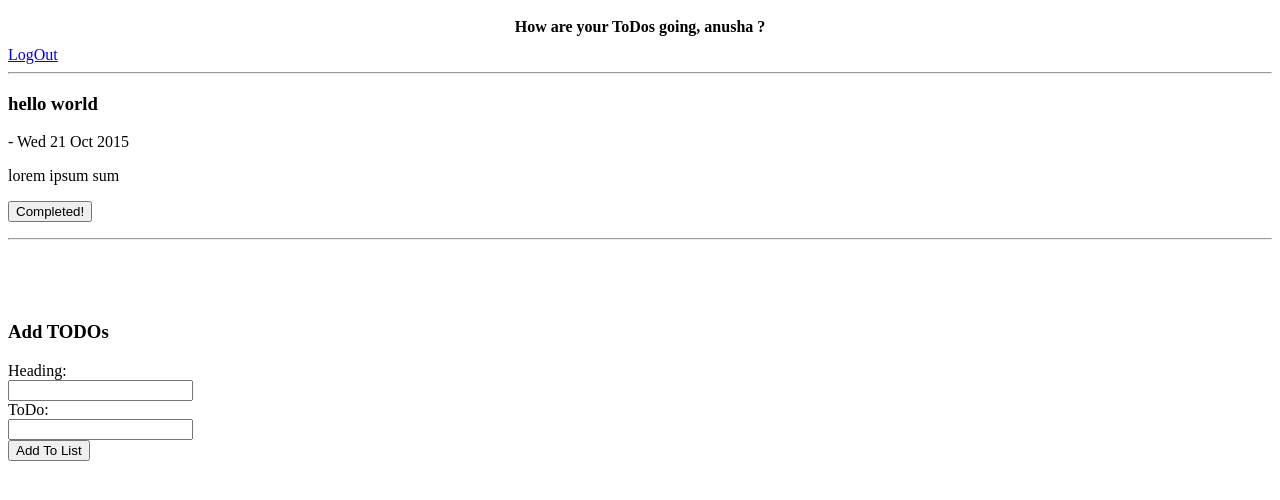
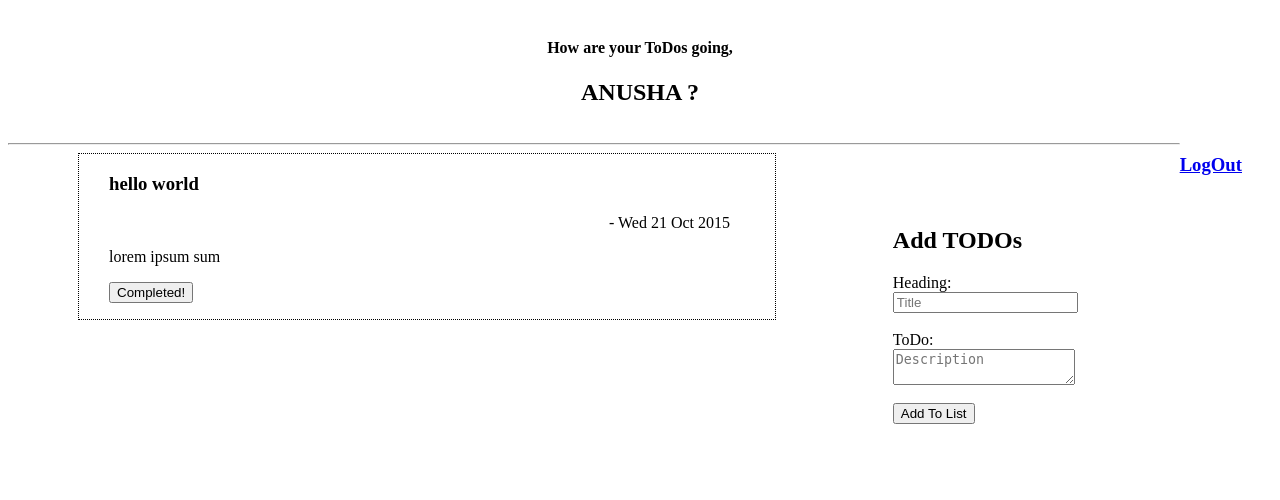
Before and after one commit to aashaka/ToDoList, a Django app: page /GetThingsDone/list/ in a window 1280 px wide. Shown: the top 500 px of the page. Run offline with Django 3.2, Linux system fonts and the light colour scheme; a user stored in the database is signed in; data comes from the database, SQL or seed files in the repository; both versions use the stored data as it was after the commit; parts of the project's set-up code (start-up, migrations or seed data) failed here and were passed over.

Commit message:
better css

```diff
--- a/GetThingsDone/static/css/style.css
+++ b/GetThingsDone/static/css/style.css
@@ -32,5 +32,5 @@
 #parent{
 	 position:absolute;
    top:0;
-   right:0;;
+   right:30;;
 }
--- a/GetThingsDone/templates/GetThingsDone/index.html
+++ b/GetThingsDone/templates/GetThingsDone/index.html
@@ -6,56 +6,63 @@
 <title> ToDoList </title>
 </head>
 <body>
+<div style="width:100%;">
+
 	<div id="user">
 			<div id="username">
-			<b>	How are your ToDos going,
-			{{ username }} ?
+			<b>	<h4>How are your ToDos going,</h4>
+			<h2 style="text-transform: uppercase">{{ username }} ?</h2>
 			</b>
 			</div>
 
-			<div class="parent"><a href="../logout">LogOut</a></div>
-        		<hr>
+			<div  style="float:right;margin-right:30px"><a href="../logout"><h3>LogOut</h3></a></div>
+
+            <hr />
         </div>
+    <div style="width:60%; float:left; margin-left:10px;">
 
 
+        <div class="container" style="margin-left:30px;">
+        {% for x in items %}
+            <div class="item{{x.id}}" style="margin-left:30px;border:1px dotted black;">
+	            <div class="heading" style="margin-left:30px;">
+		            <h3>{{ x.heading}}</h3>
 
-
-<div class="container">
-{% for x in items %}
-<div class="item{{x.id}}">
-	<div class="heading">
-		<h3>{{ x.heading}}</h3>
+                </div>
+                <div style=" margin-left:530px;">
                     <p>{{ x.name }} - {{ x.created|date:"D d M Y" }}</p>
                 </div>
- <div class="content">
+                <div class="content" style="margin-left:30px;">
 		            <p>{{ x.description }}</p>
 	            </div>
-<form action="../delete/" method="POST">
+                <form action="../delete/" method="POST" style="margin-left:30px;">
 	                <input type="hidden" name="itemId" value="{{x.id}}" />
 	                <input type="submit" value="Completed!" />
                 </form>
             </div>
-<hr />
+            <br/>
             {% endfor %}
         </div>
 
+    </div>
+
     <br><br><br>
-<div>
-<h3 > Add TODOs</h3>
-<form method = "POST" action="../addToDo/">
+    <div style="float:right; width:30%;margin-left:10px;">
+        <h2 > Add TODOs</h2>
+        <form method = "POST" action="../addToDo/" style="font:30px">
         {% csrf_token %}
             Heading:<br>
-<input type="text" id="heading" name="heading" />
-<br>
+            <input type="text" id="heading" name="heading" placeholder="Title" required/>
+            <br><br>
             ToDo: <br>
-<input type="textarea" id="description" name="description">
-<br>
+            <!--input type="textarea" id="description" name="description" placeholder="Description"-->
+            <textarea name="description" id="description" placeholder="Description" required></textarea>
+        </input>
+            <br><br>
             <input type="submit" id="submit" value="Add To List">
         </form>
     </div>
-
-
-
+</div>
 
 
 </body>
```
Also changed, not shown: GetThingsDone/templates/GetThingsDone/welcome.html (+6 -5 lines), db.sqlite3, 3 other files. Lines whose indentation alone changed are shown as unchanged.
